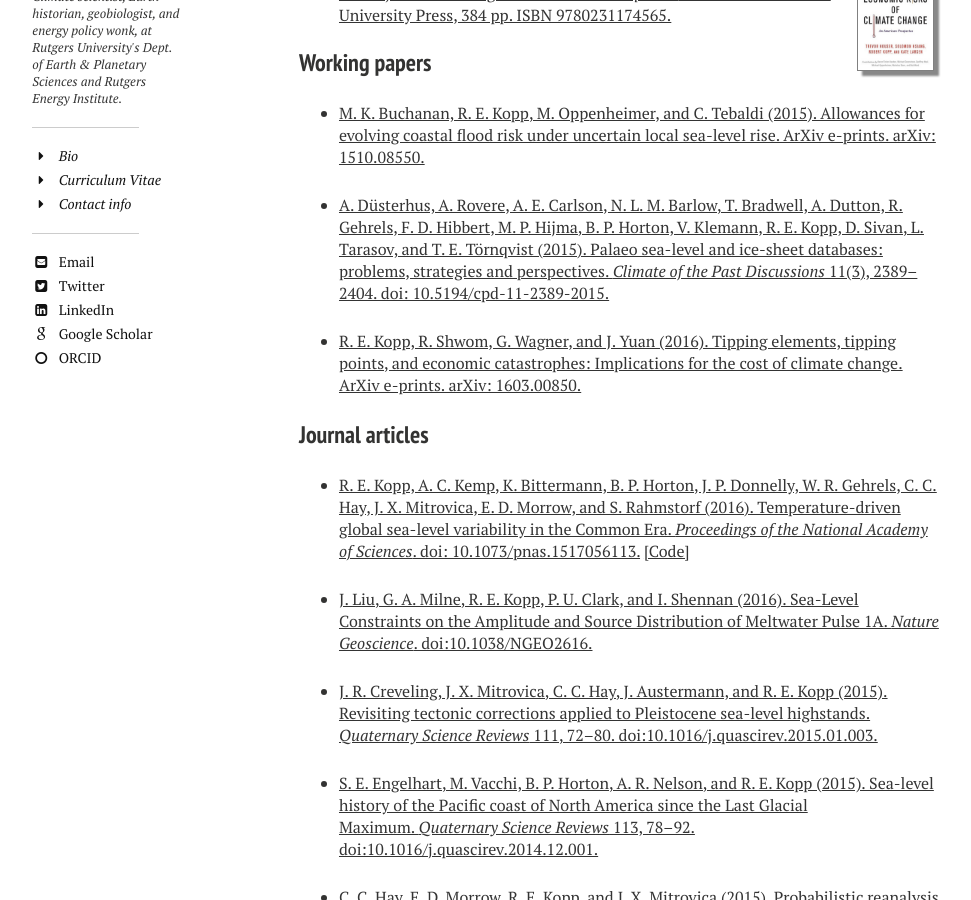
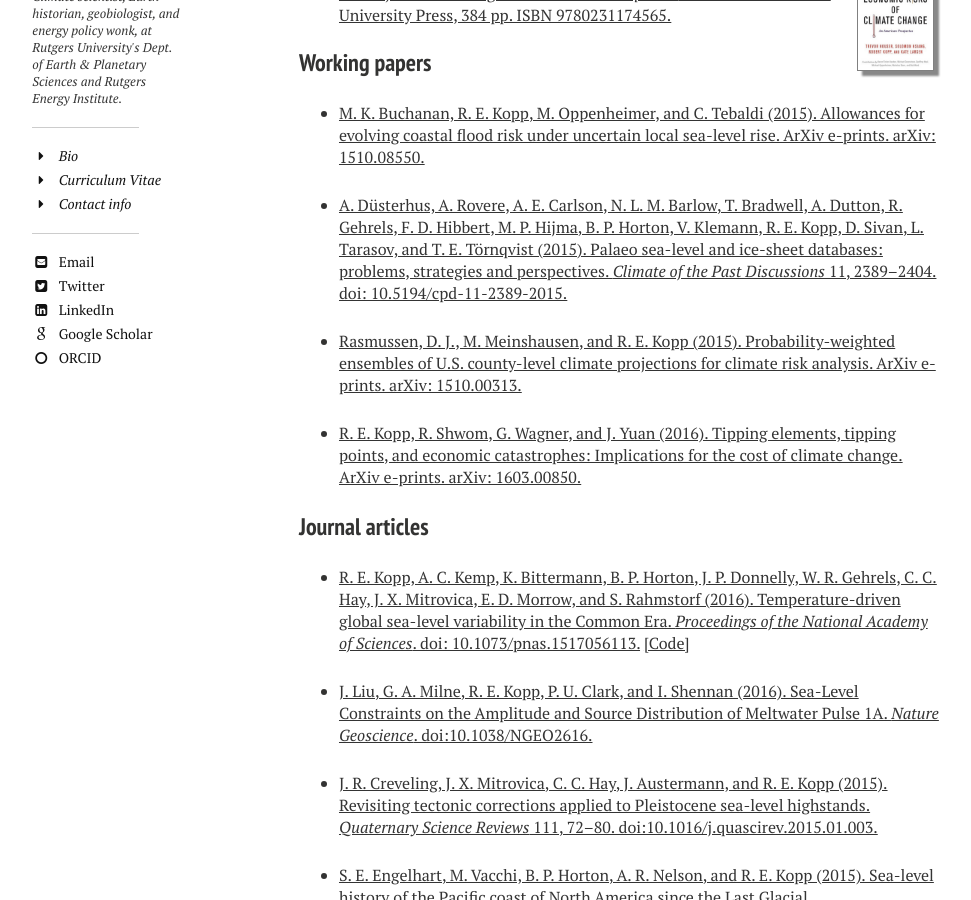
Before and after one commit to mrke/bobkopp.github.io, a Jekyll site: the page built from papers/index.md, in a window 1280 px wide and 900 px high, scrolled down 1294 px. Shown: the whole window, without its empty margins (21-992 px from the left). Built offline with Jekyll 4.4.1, drawn with Linux system fonts in a browser that asks for light colours; nearby versions of some CDN libraries.

Commit message:
Rasmussen et al working paper

```diff
--- a/papers/index.md
+++ b/papers/index.md
@@ -39,7 +39,9 @@ image:
 
 * [M. K. Buchanan, R. E. Kopp, M. Oppenheimer, and C. Tebaldi (2015). Allowances for evolving coastal flood risk under uncertain local sea-level rise. ArXiv e-prints. arXiv: 1510.08550.](http://arxiv.org/abs/1510.08550)
 
-* [A. Düsterhus, A. Rovere, A. E. Carlson, N. L. M. Barlow, T. Bradwell, A. Dutton, R. Gehrels, F. D. Hibbert, M. P. Hijma, B. P. Horton, V. Klemann, R. E. Kopp, D. Sivan, L. Tarasov, and T. E. Törnqvist (2015). Palaeo sea-level and ice-sheet databases: problems, strategies and perspectives. _Climate of the Past Discussions_ 11(3), 2389–2404. doi: 10.5194/cpd-11-2389-2015.](http://dx.doi.org/10.5194/cpd-11-2389-2015)
+* [A. Düsterhus, A. Rovere, A. E. Carlson, N. L. M. Barlow, T. Bradwell, A. Dutton, R. Gehrels, F. D. Hibbert, M. P. Hijma, B. P. Horton, V. Klemann, R. E. Kopp, D. Sivan, L. Tarasov, and T. E. Törnqvist (2015). Palaeo sea-level and ice-sheet databases: problems, strategies and perspectives. _Climate of the Past Discussions_ 11, 2389–2404. doi: 10.5194/cpd-11-2389-2015.](http://dx.doi.org/10.5194/cpd-11-2389-2015)
+
+* [Rasmussen, D. J., M. Meinshausen, and R. E. Kopp (2015). Probability-weighted ensembles of U.S. county-level climate projections for climate risk analysis. ArXiv e-prints. arXiv: 1510.00313.](http://arxiv.org/abs/1510.00313)
 
 * [R. E. Kopp, R. Shwom, G. Wagner, and J. Yuan (2016). Tipping elements, tipping points, and economic catastrophes: Implications for the cost of climate change. ArXiv e-prints. arXiv: 1603.00850.](http://arxiv.org/abs/1603.00850)
 
```
